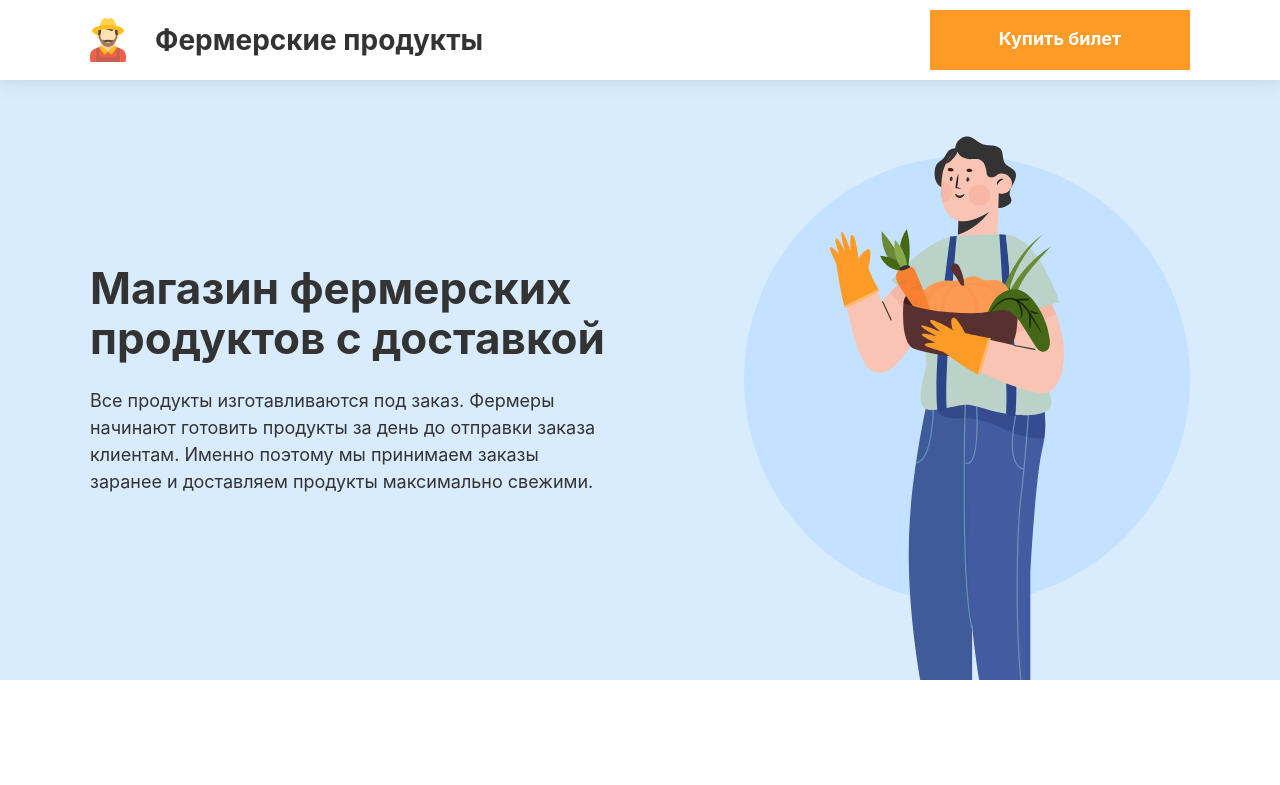
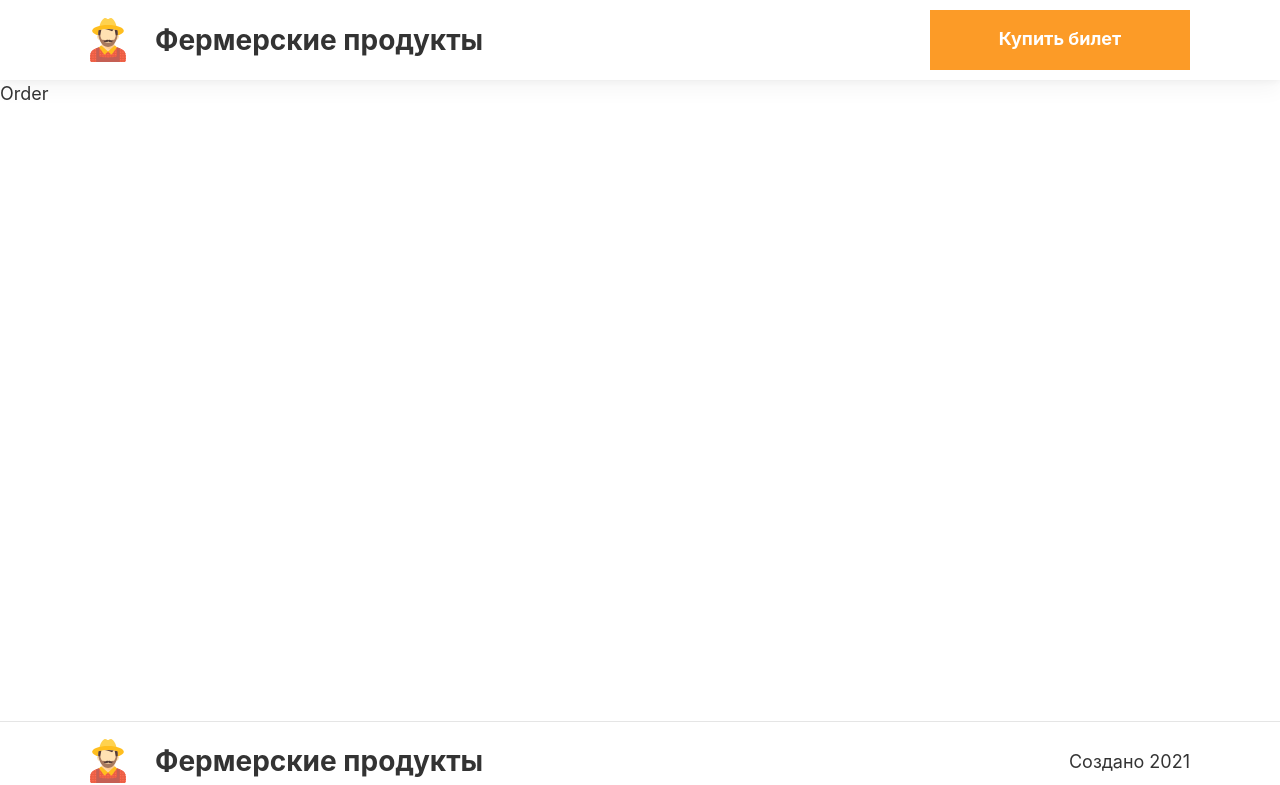
Before and after one commit to Mirror45/farm-products, a React (Create React App) app: page / in a window 1280 px wide. Shown: the top 785 px of the page. Built offline with nearby package versions, Linux system fonts and the light colour scheme.

Commit message:
создадим страницу оформления заказа

```diff
--- a/src/components/layout/page-wrapper/page-prapper.jsx
+++ b/src/components/layout/page-wrapper/page-prapper.jsx
@@ -2,6 +2,7 @@ import React from "react";
 import Header from "../header/header";
 import Footer from "../footer/footer";
 import MainPage from "/src/components/pages/main-page/main-page";
+import Order from "/src/components/pages/order/order";
 import { Main } from "./styles";
 
 // Обёртка для контента страниц
@@ -10,7 +11,7 @@ function PageWrapper({ children, features }) {
     <>
       <Header />
       <Main>
-        <MainPage features={features} />
+        <Order/>
       </Main>
       <Footer />
     </>
--- /dev/null
+++ b/src/components/pages/order/order.jsx
@@ -0,0 +1,7 @@
+import React from "react";
+
+function Order() {
+  return <div>Order</div>;
+}
+
+export default Order;
```
